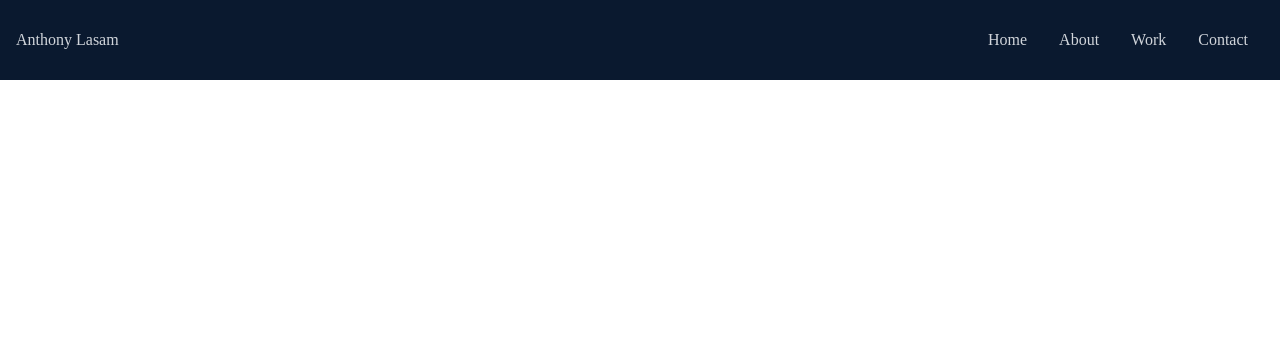
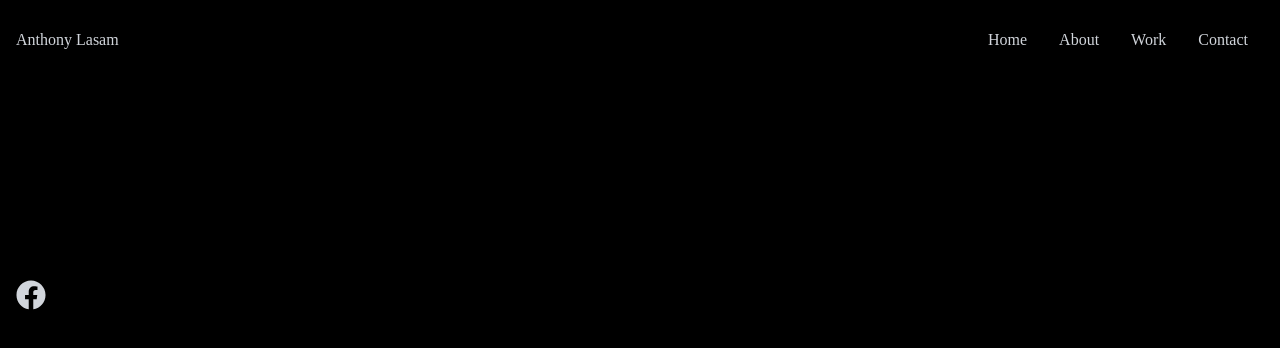
Before and after one commit to alasam/alasam.github.io, a React (Create React App) app: page / in a window 1280 px wide. Shown: the top 348 px of the page. Built offline with nearby package versions, Linux system fonts and the light colour scheme.

Commit message:
add home page to App.js, edit socials in Navbar

```diff
--- a/src/App.js
+++ b/src/App.js
@@ -1,9 +1,11 @@
+import Home from "./components/Home";
 import Navbar from "./components/Navbar";
 
 function App() {
   return (
     <div>
       <Navbar />
+      <Home />
     </div>
   );
 }
--- a/src/components/Home.jsx
+++ b/src/components/Home.jsx
@@ -2,7 +2,7 @@ import React from "react";
 import { HiArrowNarrowRight } from "react-icons/hi";
 
 const Home = () => {
-  return <div></div>;
+  return <div className="bg-black w-full h-screen"></div>;
 };
 
 export default Home;
--- a/src/components/Navbar.jsx
+++ b/src/components/Navbar.jsx
@@ -1,11 +1,19 @@
 import React, { useState } from "react";
-import { FaBars, FaTimes } from "react-icons/fa";
+import { BsFillPersonLin } from "react-icons/bs";
+import {
+  FaBars,
+  FaFacebook,
+  FaGithub,
+  FaLinkedin,
+  FaTimes,
+} from "react-icons/fa";
+import { HiOutlineMail } from "react-icons/hi";
 
 const Navbar = () => {
   const [Nav, setNav] = useState(false);
   const handleClick = () => setNav(!Nav);
   return (
-    <div className="fixed w-full h-[80px] flex justify-between items-center px-4 bg-[#0A192f] text-gray-300">
+    <div className="fixed w-full h-[80px] flex justify-between items-center px-4 bg-black text-gray-300">
       {/* logo/name */}
       <div>Anthony Lasam</div>
 
@@ -28,7 +36,7 @@ const Navbar = () => {
         className={
           !Nav
             ? "hidden"
-            : "absolute top-0 left-0 w-full h-screen bg-[#0A192f] flex flex-col justify-center items-center"
+            : "absolute top-0 left-0 w-full h-screen bg-black flex flex-col justify-center items-center"
         }
       >
         <li className="py-6 text-4xl">Home</li>
@@ -36,6 +44,17 @@ const Navbar = () => {
         <li className="py-6 text-4xl">Work</li>
         <li className="py-6 text-4xl">Contact</li>
       </ul>
+
+      {/* Social Icons */}
+      <div className="flex fixed flex-col top-[35%] left-0">
+        <ul>
+          <li>
+            <a href="/">
+              <FaFacebook size={30} />
+            </a>
+          </li>
+        </ul>
+      </div>
     </div>
   );
 };
```
